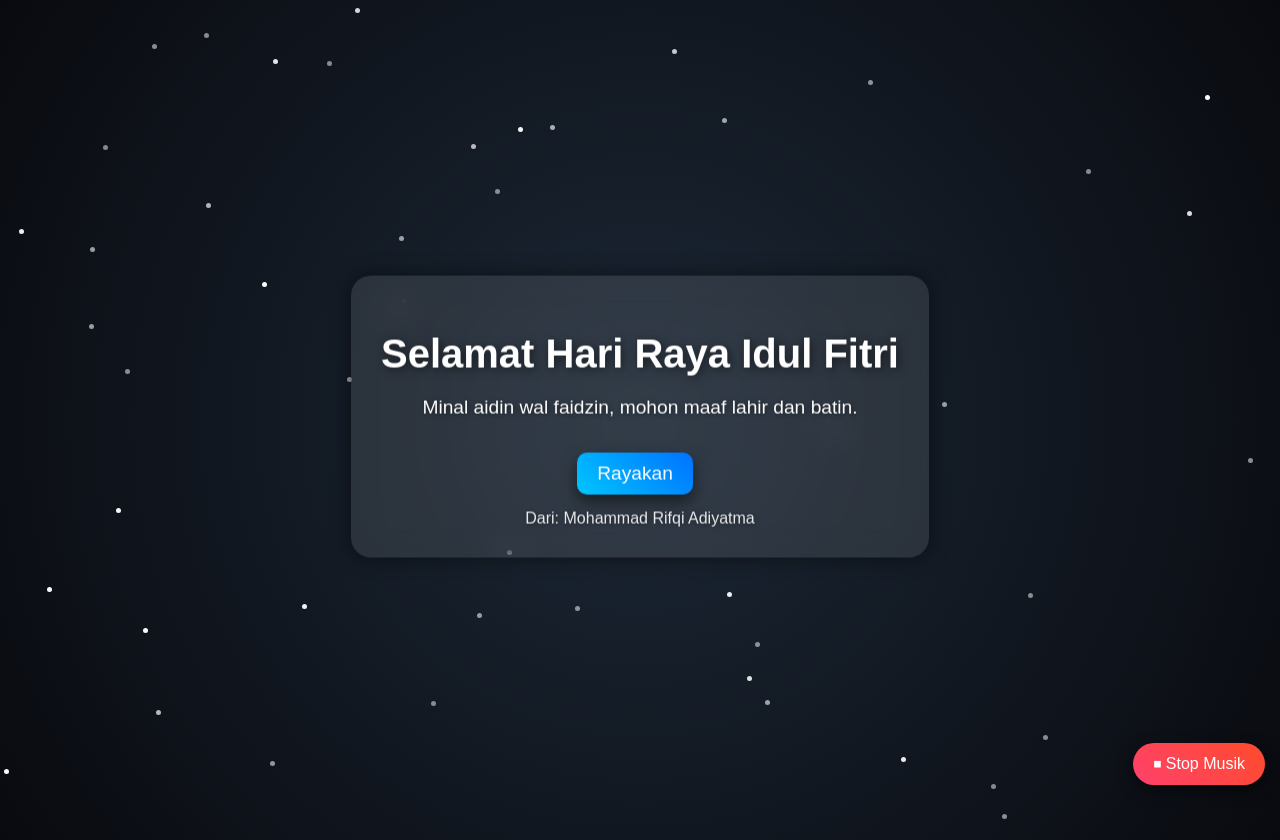
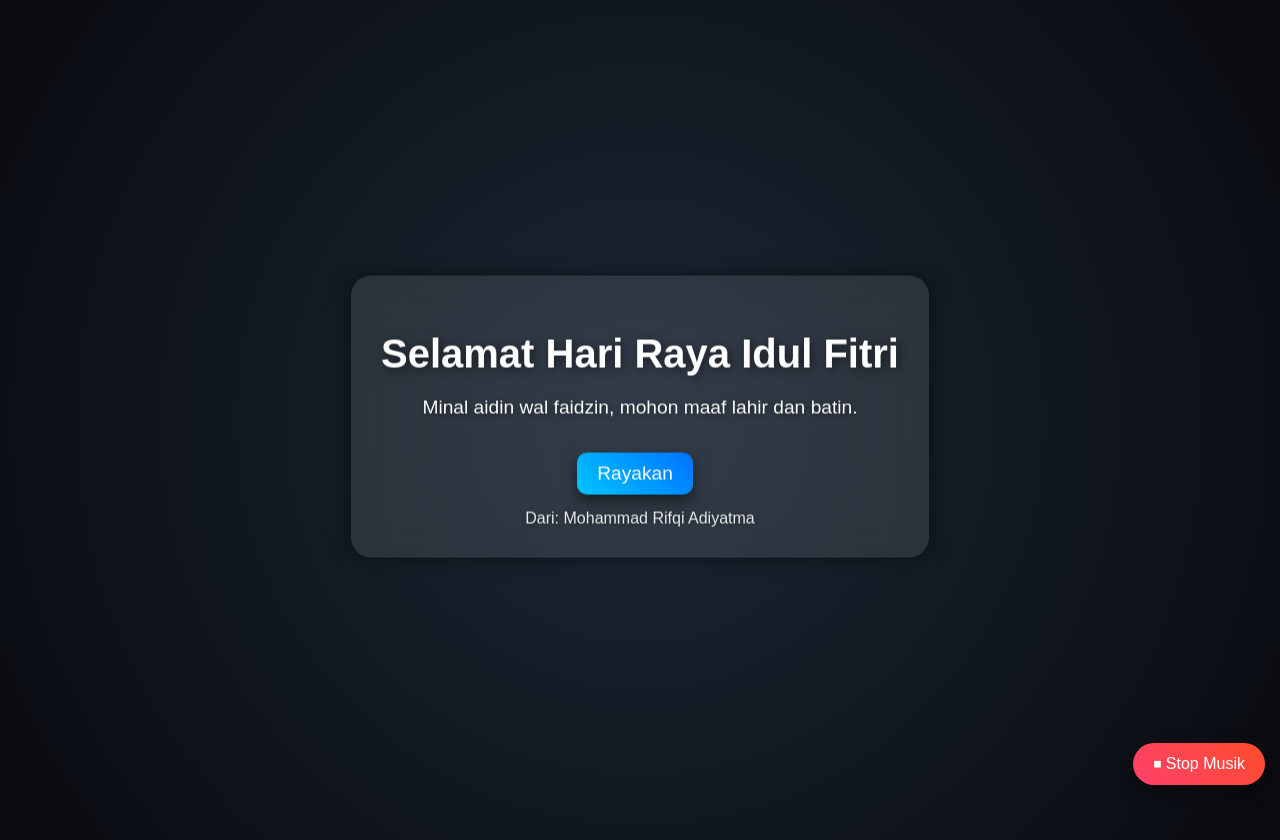
Before and after one commit to NerooGo/lebaran1, a plain HTML site: page index.html in a window 1280 px wide. Drawn offline with Linux system fonts and the light colour scheme.

Commit message:
Update index.html

```diff
--- a/index.html
+++ b/index.html
@@ -74,26 +74,17 @@
             from { transform: translateY(0); }
             to { transform: translateY(-15px); }
         }
-        @keyframes sparkle {
-            0% { opacity: 0.5; }
-            50% { opacity: 1; }
-            100% { opacity: 0.5; }
+        @keyframes firework {
+            0% { transform: scale(0); opacity: 1; }
+            100% { transform: scale(1.5); opacity: 0; }
         }
-        .stars {
+        .firework {
             position: absolute;
-            width: 100%;
-            height: 100%;
-            top: 0;
-            left: 0;
-            pointer-events: none;
-        }
-        .star {
-            position: absolute;
-            width: 5px;
-            height: 5px;
-            background: white;
+            width: 10px;
+            height: 10px;
+            background: yellow;
             border-radius: 50%;
-            animation: sparkle 2s infinite;
+            animation: firework 1s ease-out;
         }
         .footer {
             margin-top: 15px;
@@ -123,7 +114,6 @@
     </style>
 </head>
 <body>
-    <div class="stars" id="stars"></div>
     <div class="container">
         <h1>Selamat Hari Raya Idul Fitri</h1>
         <p>Minal aidin wal faidzin, mohon maaf lahir dan batin.</p>
@@ -137,6 +127,7 @@
         function celebrate() {
             document.getElementById("message").style.display = "block";
             document.getElementById("tarot").play();
+            createFireworks();
         }
 
         function stopMusic() {
@@ -144,18 +135,16 @@
             document.getElementById("tarot").currentTime = 0;
         }
 
-        function createStars() {
-            const starsContainer = document.getElementById("stars");
-            for (let i = 0; i < 50; i++) {
-                const star = document.createElement("div");
-                star.classList.add("star");
-                star.style.top = Math.random() * 100 + "%";
-                star.style.left = Math.random() * 100 + "%";
-                star.style.animationDuration = (Math.random() * 2 + 1) + "s";
-                starsContainer.appendChild(star);
+        function createFireworks() {
+            for (let i = 0; i < 10; i++) {
+                let firework = document.createElement("div");
+                firework.classList.add("firework");
+                document.body.appendChild(firework);
+                firework.style.left = Math.random() * 100 + "%";
+                firework.style.top = Math.random() * 100 + "%";
+                setTimeout(() => firework.remove(), 1000);
             }
         }
-        createStars();
     </script>
 </body>
 </html>
```
